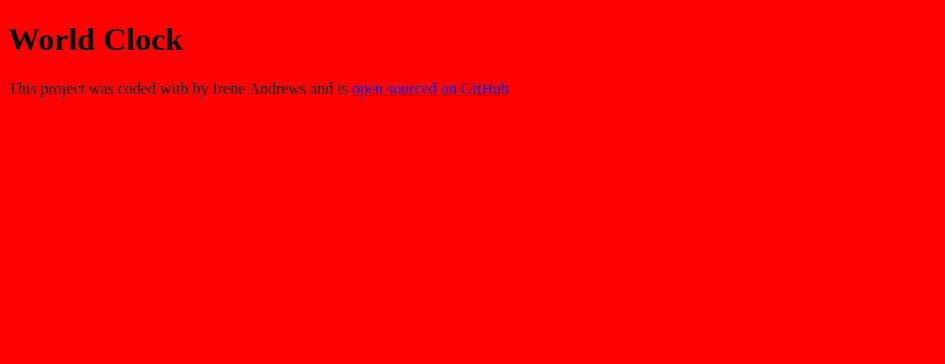
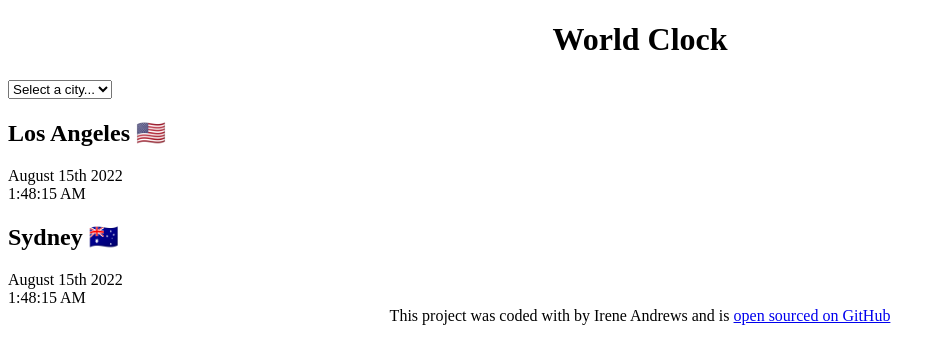
Before and after one commit to ivandrews557/World-Clock-Irene, a plain HTML site: page index.html in a window 1280 px wide. Shown: the whole page, without its empty margins (0-945 px from the left). Drawn offline with Linux system fonts and the light colour scheme; a script that the page names is missing.

Commit message:
Structure of Html

```diff
--- a/index.html
+++ b/index.html
@@ -6,11 +6,29 @@
     <meta http-equiv="X-UA-Compatible" content="IE=edge" />
     <meta name="viewport" content="width=device-width, initial-scale=1.0" />
     <link rel="stylesheet" href="src/style.css" />
-    <title>World Clock - Irene Andrews</title>
+    <title>World Clock Irene Andrews</title>
 </head>
 
 <body>
     <h1>World Clock</h1>
+    <select>
+        <option value="">Select a city...</option>
+        <option value="">London</option>
+        <option value="">New York</option>
+        <option value="">Auckland</option>
+    </select>
+    <div class="city">
+        <h2>Los Angeles 🇺🇸</h2>
+        <div class="date">August 15th 2022</div>
+        <div class="time">1:48:15 AM</div>
+    </div>
+    <div class="city">
+        <h2>Sydney 🇦🇺</h2>
+        <div class="date">August 15th 2022</div>
+        <div class="time">1:48:15 AM</div>
+    </div>
+    </div>
+
     <footer>
         This project was coded with by Irene Andrews and is
         <a href="https://world-clock-irene.netlify.app/" target="_blank">
@@ -18,3 +36,4 @@
     </footer>
     <script src="src/index.js"></script>
 </body>
+</html>
--- a/src/index.js
+++ /dev/null
@@ -1 +0,0 @@
-alert("hello!");
--- a/src/style.css
+++ b/src/style.css
@@ -1,3 +1,7 @@
-body {
-    background: red;
+h1 {
+    text-align: center;
 }
+
+footer {
+    text-align: center;
+}
```
